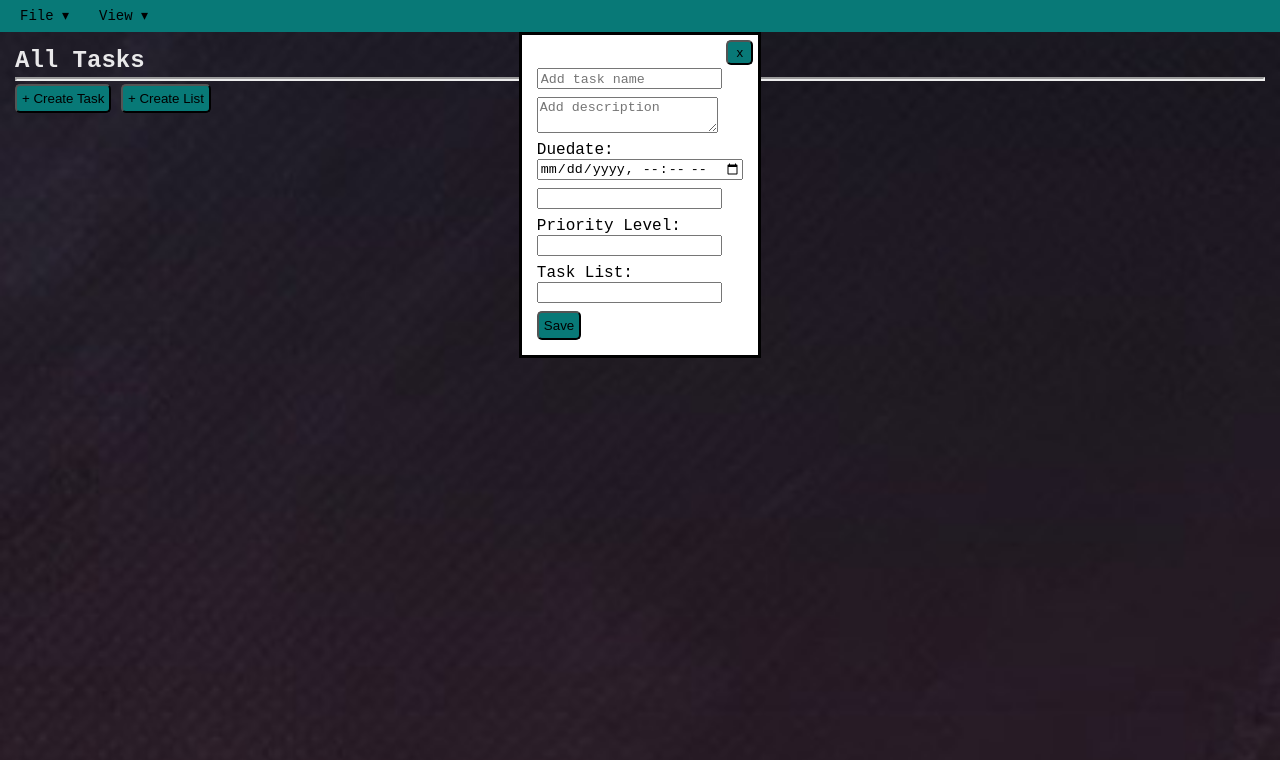
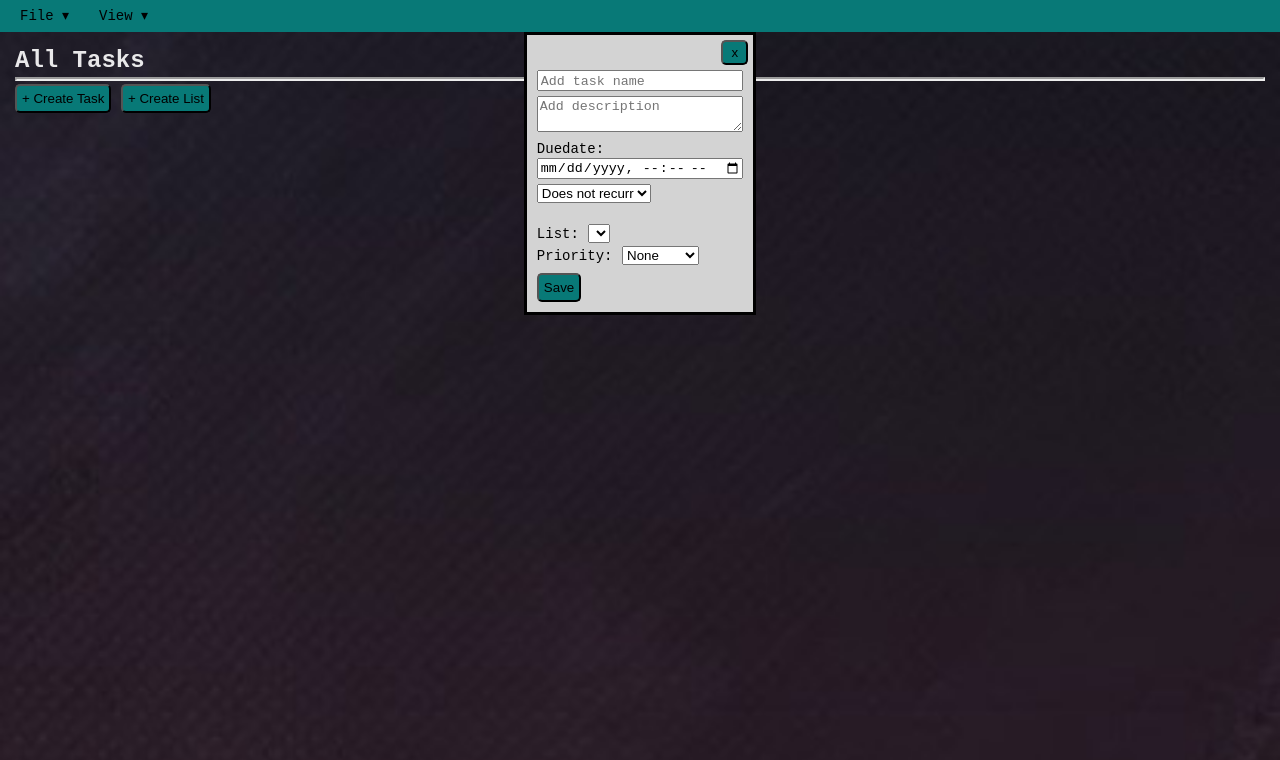
Before and after one commit to JayceFuller/Task_Management_Application, an Electron app: page task-manager-app/task-manager-ui/tasks-view.html in a window 1280 px wide. Both pictures are taken after a click on the button "+ Create Task". Drawn offline with Linux system fonts and the light colour scheme; no server answers.

Commit message:
Dropdowns added into task form

```diff
--- a/task-manager-app/task-manager-ui/css/styles.css
+++ b/task-manager-app/task-manager-ui/css/styles.css
@@ -1,4 +1,4 @@
-/** App display vriables - Edit these to personalize app design! :D */
+/** App display variables - Edit these to personalize app design! :D */
 :root {
     /**
     * Background of all pages. Note, if switching to solid color, change background-image in the body{} tag
@@ -23,6 +23,12 @@
 
     /** Color for background of hoverable elements like buttons and nav-items */
     --accent-color-hover: #0D6665;
+
+    /** Color of all popup windows, used for forms and error messages */
+    --dialog-color: lightgray;
+
+    /** Color of text in all popup windows, used for forms and error messages */
+    --dialog-text-color: black;
 }
 
 /** Styles the body of the app */
@@ -42,16 +48,12 @@ body {
 * {
   box-sizing: border-box;
 }
-
-button,
-input,
-textarea,
-select {
+button, input, textarea, select {
   -webkit-app-region: no-drag;
   cursor: pointer;
 }
 
-/** Sets page margins */
+/** Sets all page margins */
 .app {
     margin: 15px;
 }
@@ -103,7 +105,6 @@ h3 {
     border-radius: 5px;
     padding: 5px;
 }
-
 .button:hover {
     background-color: var(--accent-color-hover);
     color: var(--accent-text-color-hover);
@@ -120,32 +121,45 @@ h3 {
     margin-bottom: 5px;
     float: right;
 }
-
 .close-button:hover {
     background-color: var(--accent-color-hover);
     color: var(--accent-text-color-hover);
 }
 
+/** Style all form content */
 .form-field input {
-    margin-bottom: 8px;
+    margin-bottom: 5px;
+    width: 100%;
 }
-
 .form-field input::placeholder {
     font-family: var(--font);
 }
-
 .form-field textarea {
     margin-bottom: 3px;
+    min-width: 100%;
+}
+.form-content {
+    padding: 5px;
+}
+.form-field select {
+    margin-bottom: 3px;
+}
+.form-label {
+    font-size: 14px;
+}
+.form-content .button {
+    margin-top: 5px;
 }
 
-.form-popup {
+/** Style window popup elements */
+dialog {
     padding: 5px;
+    display: none;
+    background-color: var(--dialog-color);
+    color: var(--dialog-text-color);
 }
 
-.form-content {
-    padding: 10px;
-}
-
+/** Style grouped <li> items */
 .group-item {
     list-style: none;
 }
--- a/task-manager-app/task-manager-ui/js/task.js
+++ b/task-manager-app/task-manager-ui/js/task.js
@@ -39,12 +39,22 @@ async function loadPage() {
         });
         groupDiv.appendChild(taskList);
         container.appendChild(groupDiv);
-        }))
+    }));
 }
 
 /** Open task creation dialog */
-function openTaskDialog() {
+async function openTaskDialog() {
     document.getElementById("taskDialog").style.display = "block";
+    const lists = await window.electronAPI.getLists();
+    const listsArray = Array.isArray(lists) ? lists : (lists.data || []);
+    const listDropdown = document.getElementById('listSelect');
+
+    listsArray.forEach(list => {
+        const listOption = document.createElement('option');
+        listOption.value = list.ListId;
+        listOption.textContent = list.ListName;
+        listDropdown.appendChild(listOption);
+    })
 }
 
 /** Close task creation dialog */
--- a/task-manager-app/task-manager-ui/tasks-view.html
+++ b/task-manager-app/task-manager-ui/tasks-view.html
@@ -13,9 +13,11 @@
     </header>
 
     <body>
-        <dialog id="err" style="display: none"></dialog>
+        <!-- Error Dialog -->
+        <dialog id="err"></dialog>
+
         <!-- Task Create Form Start -->
-        <dialog class="form-popup" style="display: none" id="taskDialog">
+        <dialog id="taskDialog">
             <button type="button" class="close-button" onclick="closeTaskDialog()">x</button>
             <br />
             <form id="taskForm" class="form-content">
@@ -28,25 +30,33 @@
                 </div>
 
                 <div class="form-field">
-                    <label for="due">Duedate:</label><br/>
+                    <label for="due" class="form-label">Duedate:</label><br/>
                     <input id="due" type="datetime-local" name="due" required />
                 </div>
 
-                <!-- Make this a dropdown -->
                 <div class="form-field">
-                    <input id="recurrence" type="number" name="recurrence" required />
+                    <select id="recurrence" name="recurrence" form="taskForm" required>
+                        <option value="0" selected>Does not recurr</option>
+                        <option value="1">Daily</option>
+                        <option value="2">Weekly</option>
+                        <option value="3">Monthly</option>
+                        <option value="4">Annually</option>
+                    </select>
+                </div><br/>
+
+                <div class="form-field">
+                    <label for="list" class="form-label">List:</label>
+                    <select id="listSelect" name="list" form="taskForm" required></select>
                 </div>
 
-                <!-- Make this a dropdown -->
                 <div class="form-field">
-                    <label for="level">Priority Level:</label><br/>
-                    <input id="level" type="number" name="level" />
-                </div>
-
-                <!-- Make this a dropdown -->
-                <div class="form-field">
-                    <label for="list">Task List:</label><br/>
-                    <input id="list" type="number" name="list" required />
+                    <label for="level" class="form-label">Priority:</label>
+                    <select id="level" name="level" form="taskForm" required>
+                        <option value="0" selected>None</option>
+                        <option value="1">!Low</option>
+                        <option value="2">!!Medium</option>
+                        <option value="3">!!!High</option>
+                    </select>
                 </div>
 
                 <button type="submit" class="button">Save</button>
@@ -55,7 +65,7 @@
         <!-- Task Create Form End -->
 
         <!-- Label Create Form Start -->
-        <dialog class="form-popup" style="display: none" id="listDialog">
+        <dialog id="listDialog">
             <button type="button" class="close-button" onclick="closeListDialog()">x</button>
             <br />
             <form id="listForm" class="form-content">
```
Also changed, not shown: task-manager-app/task-manager-ui/css/navbar.css (+3 -5 lines), 1 other file. Lines whose indentation alone changed are shown as unchanged.
